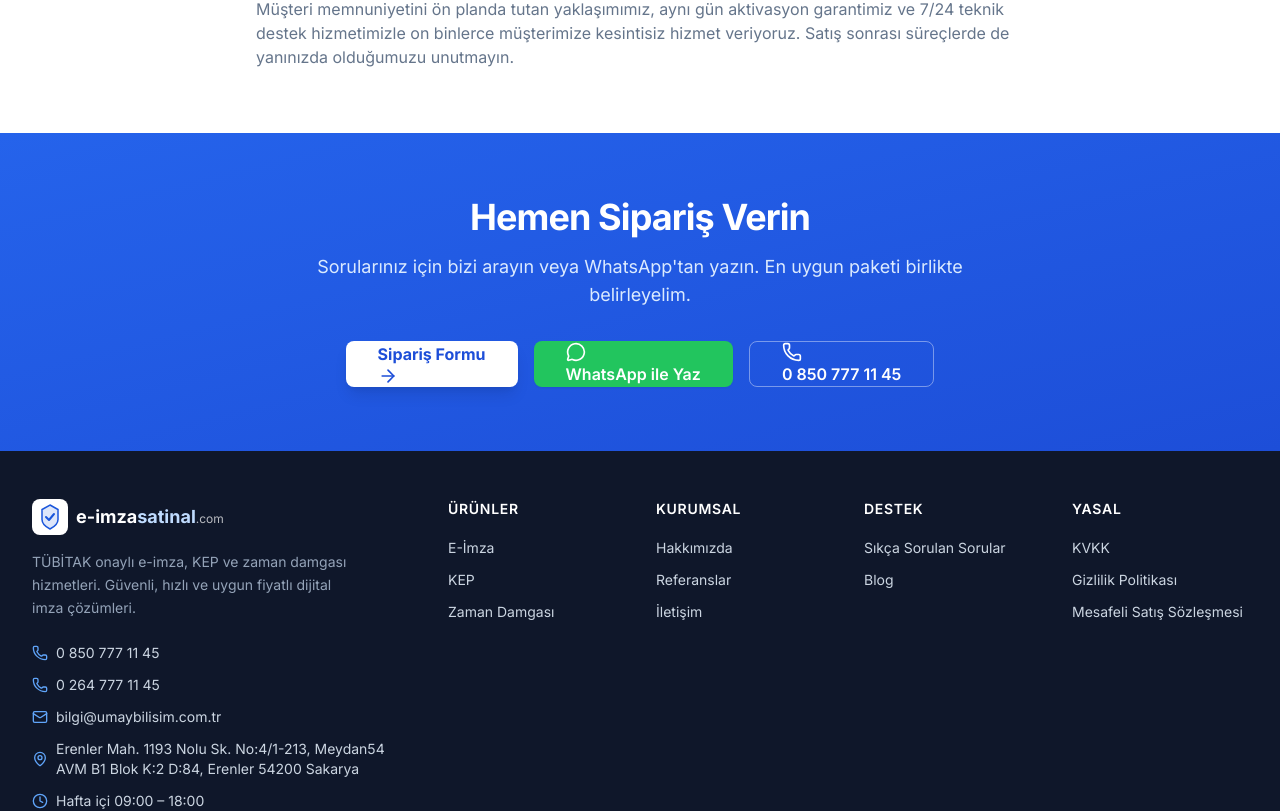
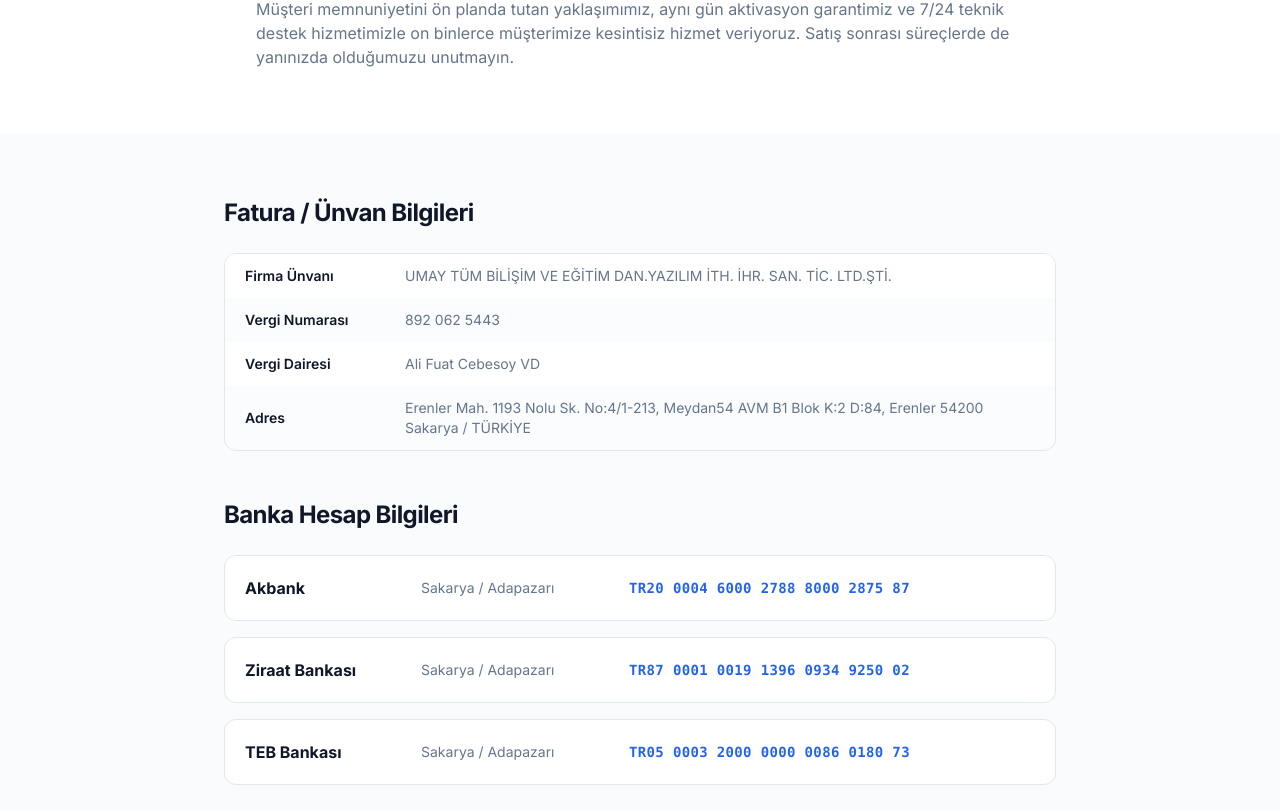
Before and after one commit to umaybilisim/eimzasatinalcomtr, a Next.js app: page /hakkimizda in a window 1280 px wide. Shown: the part 1036-1847 px from the top of the page. Built offline with nearby package versions, Linux system fonts and the light colour scheme.

Commit message:
Hakkımızda sayfasına ünvan ve banka bilgileri eklendi

```diff
--- a/app/hakkimizda/page.tsx
+++ b/app/hakkimizda/page.tsx
@@ -67,6 +67,53 @@
         </div>
       </section>
 
+      {/* Ünvan ve Banka Bilgileri */}
+      <section className="py-16 bg-muted/40">
+        <div className="mx-auto max-w-4xl px-4 sm:px-6 lg:px-8 space-y-12">
+
+          {/* Ünvan Bilgileri */}
+          <div>
+            <h2 className="text-2xl font-bold text-foreground mb-6">Fatura / Ünvan Bilgileri</h2>
+            <div className="rounded-xl border bg-white overflow-hidden">
+              <table className="w-full text-sm">
+                <tbody>
+                  {[
+                    { label: "Firma Ünvanı", value: "UMAY TÜM BİLİŞİM VE EĞİTİM DAN.YAZILIM İTH. İHR. SAN. TİC. LTD.ŞTİ." },
+                    { label: "Vergi Numarası", value: "892 062 5443" },
+                    { label: "Vergi Dairesi", value: "Ali Fuat Cebesoy VD" },
+                    { label: "Adres", value: "Erenler Mah. 1193 Nolu Sk. No:4/1-213, Meydan54 AVM B1 Blok K:2 D:84, Erenler 54200 Sakarya / TÜRKİYE" },
+                  ].map((row, i) => (
+                    <tr key={row.label} className={i % 2 === 0 ? "bg-white" : "bg-muted/30"}>
+                      <td className="px-5 py-3 font-semibold text-foreground w-40 shrink-0">{row.label}</td>
+                      <td className="px-5 py-3 text-muted-foreground">{row.value}</td>
+                    </tr>
+                  ))}
+                </tbody>
+              </table>
+            </div>
+          </div>
+
+          {/* Banka Bilgileri */}
+          <div>
+            <h2 className="text-2xl font-bold text-foreground mb-6">Banka Hesap Bilgileri</h2>
+            <div className="space-y-4">
+              {[
+                { banka: "Akbank", sube: "Sakarya / Adapazarı", iban: "TR20 0004 6000 2788 8000 2875 87" },
+                { banka: "Ziraat Bankası", sube: "Sakarya / Adapazarı", iban: "TR87 0001 0019 1396 0934 9250 02" },
+                { banka: "TEB Bankası", sube: "Sakarya / Adapazarı", iban: "TR05 0003 2000 0000 0086 0180 73" },
+              ].map((h) => (
+                <div key={h.banka} className="rounded-xl border bg-white p-5 flex flex-col sm:flex-row sm:items-center gap-3 sm:gap-8">
+                  <div className="font-bold text-foreground w-36 shrink-0">{h.banka}</div>
+                  <div className="text-sm text-muted-foreground w-44 shrink-0">{h.sube}</div>
+                  <div className="font-mono text-sm font-semibold text-primary tracking-wide">{h.iban}</div>
+                </div>
+              ))}
+            </div>
+          </div>
+
+        </div>
+      </section>
+
       <CtaSection />
     </>
   )
```
